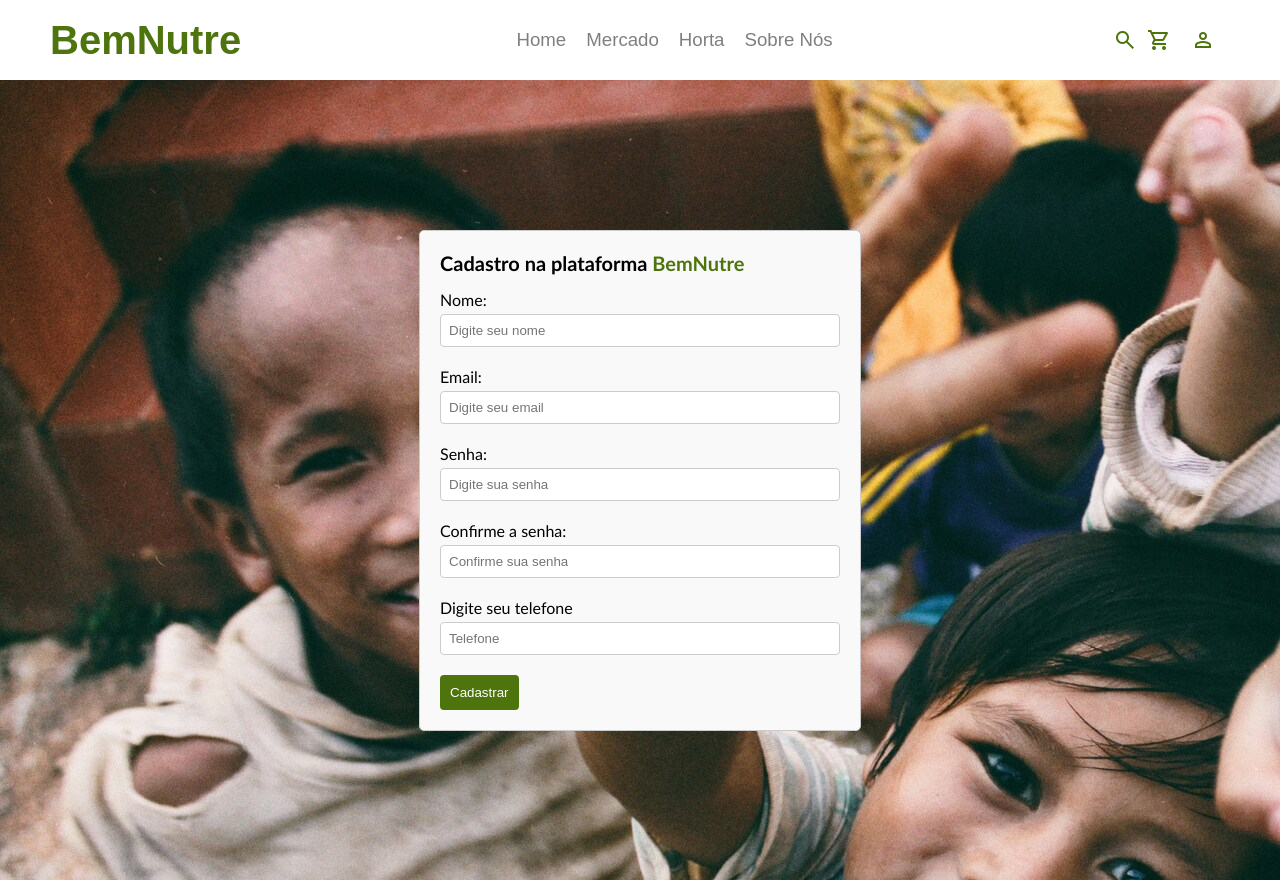
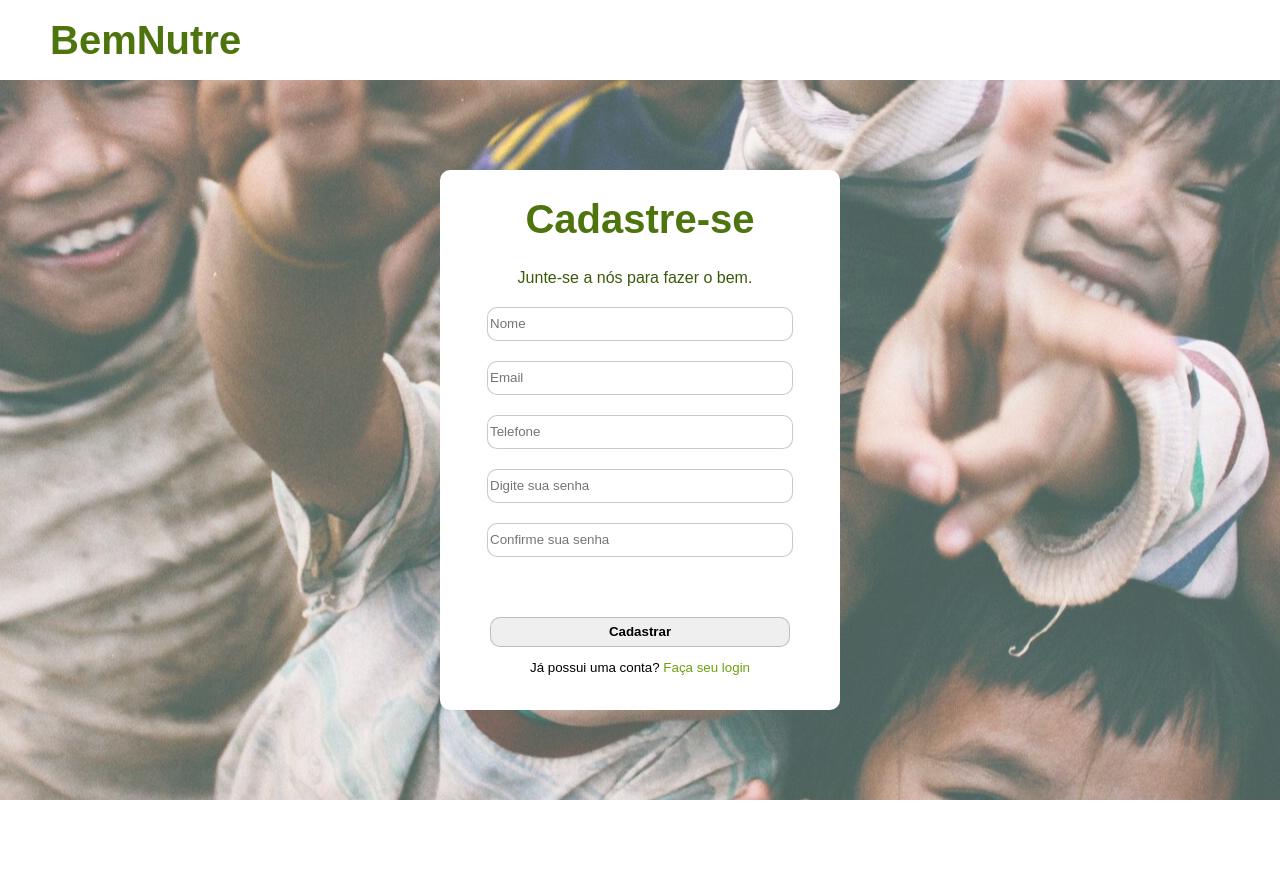
Before and after one commit to rthll/rthll.github.io, a plain HTML site: page register/register.html in a window 1280 px wide. After the commit the page ends 800 px from the top, so only its background shows below. Drawn offline with nearby package versions, Linux system fonts and the light colour scheme.

Commit message:
Inserindo página admin e ajustes na tela de login e cadastro

```diff
--- /dev/null
+++ b/admin/style.css
@@ -0,0 +1,93 @@
+@charset "UTF-8";
+
+body{
+    margin: 0;
+    padding: 0;
+    background-image: url("../assets/imgs/img-5.jpg");
+    background-position: center;
+}
+
+header{
+    display: flex;
+    align-items: center;
+    justify-content: space-between;
+    padding: 0px 50px;
+    height: 10vh;
+    background-color: white;
+}
+
+.title{
+    font-family:"Raleway", sans-serif;
+    color: #4e740d !important;
+    font-weight: bolder;
+    font-size: 30pt;
+    cursor: pointer;
+}
+
+main{
+    display: flex;
+    justify-content: center;
+    align-items: center;
+    flex-direction: column;
+    height: 90vh;
+    max-width: 100vw;
+    background-color: rgba(255, 255, 255, 0.300);
+}
+
+form{
+    display: flex;
+    flex-direction: column;
+    align-items: center;
+    width: 400px;
+    height: 450px;
+    background-color: white;
+    border-radius: 10px;
+}
+
+form > div{
+    display: flex;
+    flex-direction: column;
+}
+
+form > h1 {
+    font-family: "Raleway", sans-serif;
+    color: #4e740d;
+    font-size: 30pt;
+}
+
+input{
+    width: 300px;
+    height: 30px;
+    border: 1px solid rgba(0, 0, 0, 0.212);
+    border-radius: 10px;
+    margin-bottom: 20px;
+}
+
+button{
+    margin-top: 60px;
+    width: 300px;
+    height: 30px;
+    border: 1px solid rgba(0, 0, 0, 0.212);
+    border-radius: 10px;
+    cursor: pointer;
+    font-weight: bold;
+}
+
+.subtitle {
+    position: relative;
+    font-family: "Raleway", sans-serif;
+    font-size: 12pt;
+    color: #3c5a09;
+    margin: 0px 10px 10px 0px;
+    margin-bottom: 20px;
+}
+
+p{
+    font-family: "Raleway", sans-serif;
+    font-size: 10pt;
+}
+
+a{
+    text-decoration: none;
+    color: #6ea10e;
+}
--- a/login/style.css
+++ b/login/style.css
@@ -1,174 +1,93 @@
 @charset "UTF-8";
 
-body {
+body{
     margin: 0;
     padding: 0;
+    background-image: url("../assets/imgs/img-5.jpg");
+    background-position: center;
 }
 
-.dropbtn {
-    color:  #4e740d;
-    border: none;
-}
-
-.dropdown {
-    position: relative;
-    display: inline-block;
-}
-
-.dropdown-content {
-    display: none;
-    position: absolute;
-    min-width: 160px;
-    right: 0;
-    box-shadow: 0px 8px 16px 0px rgba(0,0,0,0.2);
-    z-index: 4;
-    font-family: "Raleway", sans-serif;
-    background-color: white;
-}
-
-.dropdown-content a {
-    padding: 12px 16px;
-    text-decoration: none;
-    display: block;
-    color:  #4e740d;
-}
-
-.dropdown-content a:hover {
-    background-color: #ddd;
-    color: #4e740d;
-}
-
-.dropdown:hover .dropdown-content {display: block;}
-
-
-header {
+header{
     display: flex;
     align-items: center;
     justify-content: space-between;
     padding: 0px 50px;
     height: 10vh;
+    background-color: white;
 }
 
 .title{
     font-family:"Raleway", sans-serif;
-    color:  #4e740d !important;
+    color: #4e740d !important;
     font-weight: bolder;
     font-size: 30pt;
     cursor: pointer;
-    text-decoration: none;
 }
 
-.menu{
-    display: flex;
-    align-items: center;
-    justify-content: center;
-    list-style-type: none;
-    padding: 0;
-}
-
-.menu > li{
-    margin: 10px;
-    text-decoration: none;
-}
-
-.menu > li > a{
-    text-decoration: none;
-    font-family: "Raleway", sans-serif;
-    color: #00000080;
-    font-size: 14pt;
-
-}
-
-.menu > li > a:hover{
-    color:  #4e740d
-
-}
-
-.icons{
-    display: flex;
-    align-items: center;
-    justify-content: space-between;
-}
-
-.material-symbols-outlined{
-    margin: 5px;
-    color:  #4e740d;
-    cursor: pointer;
-    background-color: white;
-    border: none;
-}
-
-.material-symbols-outlined:hover{
-    color: #6ea10e;
-    cursor: pointer;
-}
-
-.divForm {
+main{
     display: flex;
     justify-content: center;
     align-items: center;
-    height: 100vh;
-    margin: 0;
-    font-family: 'Gill Sans', 'Gill Sans MT', Calibri, 'Trebuchet MS', sans-serif;
-    background-image: url(../assets/imgs/img-5.jpg);
+    flex-direction: column;
+    height: 90vh;
+    max-width: 100vw;
+    background-color: rgba(255, 255, 255, 0.300);
 }
 
-.loginAreaText {
-    margin: 0;
-    margin-bottom: 15px;
-    font-size: 20px;
-    font-weight: 800;
+form{
+    display: flex;
+    flex-direction: column;
+    align-items: center;
+    width: 400px;
+    height: 450px;
+    background-color: white;
+    border-radius: 10px;
 }
 
-.loginTextDecoration {
-    color: #4e740d;
+form > div{
+    display: flex;
+    flex-direction: column;
 }
 
-form {
-    width: 80%;
-    max-width: 400px;
-    padding: 20px;
-    border: 1px solid #ccc;
-    border-radius: 5px;
-    background-color: #f9f9f9;
+form > h1 {
+    font-family: "Raleway", sans-serif;
+    color: #4e740d;
+    font-size: 30pt;
 }
 
-.form-group {
+input{
+    width: 300px;
+    height: 30px;
+    border: 1px solid rgba(0, 0, 0, 0.212);
+    border-radius: 10px;
     margin-bottom: 20px;
 }
 
-label {
-    display: block;
-    margin-bottom: 5px;
+button{
+    margin-top: 40px;
+    width: 300px;
+    height: 30px;
+    border: 1px solid rgba(0, 0, 0, 0.212);
+    border-radius: 10px;
+    cursor: pointer;
+    font-weight: bold;
 }
 
-input[type="email"],
-input[type="password"],
-textarea {
-    width: 100%;
-    padding: 8px;
-    border: 1px solid #ccc;
-    border-radius: 4px;
-    box-sizing: border-box;
+.subtitle {
+    position: relative;
+    font-family: "Raleway", sans-serif;
+    font-size: 12pt;
+    color: #3c5a09;
+    margin: 0px 10px 10px 0px;
+    margin-bottom: 20px;
 }
 
-button {
-    padding: 10px;
-    background-color: #4e740d;
-    color: #fff;
-    border: none;
-    border-radius: 4px;
-    cursor: pointer;
+p{
+    font-family: "Raleway", sans-serif;
+    font-size: 10pt;
 }
 
-button:active {
-    transform: scale(0.95);
+a{
+    text-decoration: none;
+    color: #6ea10e;
 }
-
-a {
-    text-decoration: none;
-}
-
-a:hover {
-    color: blue;
-}
--- a/register/register.html
+++ b/register/register.html
@@ -1,64 +1,26 @@
 <!DOCTYPE html>
 <html lang="pt-br">
-    <head>
+<head>
     <meta charset="UTF-8">
     <meta name="viewport" content="width=device-width, initial-scale=1.0">
-    <title>Cadastro BemNutre</title>
     <link rel="shortcut icon" href="../assets/favicons/favicon.ico" type="image/x-icon">
     <link rel="stylesheet" href="style.css">
-    <link rel="stylesheet" href="https://fonts.googleapis.com/css2?family=Material+Symbols+Outlined:opsz,wght,FILL,GRAD@20..48,100..700,0..1,-50..200" />
-    </head>
-    <body>
-      <header>
-        <a class="title" href="../index.html">BemNutre</a>
-        <nav>
-            <ul class="menu">
-                <li><a href="../index.html">Home</a></li>
-                <li><a href="../marketplace/marketplace.html">Mercado</a></li>
-                <li><a href="../garden/garden.html">Horta</a></li>
-                <li><a href="../contact/contact.html">Sobre Nós</a></li>
-            </ul>
-        </nav>
-        <div class="icons">
-            <span class="material-symbols-outlined">search</span>
-            <span class="material-symbols-outlined">shopping_cart</span>
-            <div class="dropdown">
-                <button class="dropbtn material-symbols-outlined">person</button>
-                <div class="dropdown-content">
-                <a href="../login/login.html">Faça Login</a>
-                <a href="../register/register.html">Cadastre-se</a>
-                <a href="../login/login.html">Sair</a>
-                </div>
-            </div>
-        </div>
-    </header>
-    <div class="divForm">
-      <form action="../login/login.html">
-        <p class="loginAreaText">
-          Cadastro na plataforma <span class="loginTextDecoration">BemNutre</span>
-        </p>
-          <div class="form-group">
-              <label for="name">Nome:</label>
-              <input type="text" class="form-control" id="name" placeholder="Digite seu nome">
-            </div>
-          <div class="form-group">
-            <label for="email">Email:</label>
-            <input type="email" class="form-control" id="email" aria-describedby="emailHelp" placeholder="Digite seu email">
-          </div>
-          <div class="form-group">
-              <label for="password">Senha:</label>
-              <input type="password" class="form-control" id="password" placeholder="Digite sua senha">
-            </div>
-            <div class="form-group">
-              <label for="password2">Confirme a senha:</label>
-              <input type="password" class="form-control" id="password2" placeholder="Confirme sua senha">
-            </div>
-          <div class="form-group">
-              <label for="tel">Digite seu telefone</label>
-              <input type="tel" class="form-control" id="tel" placeholder="Telefone">
-            </div>
-          <button type="submit" class="button">Cadastrar</button>
+    <title>BemNutre | Cadastre-se</title>
+</head>
+<body>
+    <header><h1 class="title">BemNutre</h1></header>
+    <main>
+        <form action="../index.html">
+            <h1>Cadastre-se</h1>
+            <p class="subtitle">Junte-se a nós para fazer o bem.</p>
+            <input type="text" name="name" id="name" placeholder="Nome" minlength="3" required>
+            <input type="email" name="email" id="email" placeholder="Email" pattern="\b[\w\.-]+@[\w\.-]+\.\w{2,4}\b" required>
+            <input type="tel" name="phone" id="phone" placeholder="Telefone" min="0" max="110">
+            <input type="password" name="password" id="password" placeholder="Digite sua senha" minlength="8" maxlength="30" required>
+            <input type="password" name="password" id="password" placeholder="Confirme sua senha" minlength="8" maxlength="30" required>
+            <button type="submit">Cadastrar</button>
+            <p>Já possui uma conta? <a href="../login/login.html">Faça seu login</a></p>
         </form>
-    </div>
-    </body>
+    </main>
+</body>
 </html>
--- a/register/style.css
+++ b/register/style.css
@@ -1,49 +1,30 @@
+
 @charset "UTF-8";
 
-body {
+body{
     margin: 0;
     padding: 0;
+    background-image: url("../assets/imgs/img-5.jpg");
+    background-position: center;
 }
 
-.dropbtn {
-    color:  #4e740d;
-    border: none;
+main{
+    display: flex;
+    justify-content: center;
+    align-items: center;
+    flex-direction: column;
+    height: 90vh;
+    width: 100vw;
+    background-color: rgba(255, 255, 255, 0.300);
 }
 
-
-.dropdown {
-    position: relative;
-    display: inline-block;
-}
-
-.dropdown-content {
-    display: none;
-    position: absolute;
-    min-width: 160px;
-    right: 0;
-    box-shadow: 0px 8px 16px 0px rgba(0,0,0,0.2);
-    z-index: 4;
-    font-family: "Raleway", sans-serif;
-    background-color: white;
-}
-
-.dropdown-content a {
-    padding: 12px 16px;
-    text-decoration: none;
-    display: block;
-    color:  #4e740d;
-}
-
-.dropdown-content a:hover {background-color: #ddd;}
-
-.dropdown:hover .dropdown-content {display: block;}
-
-header {
+header{
     display: flex;
     align-items: center;
     justify-content: space-between;
     padding: 0px 50px;
     height: 10vh;
+    background-color: white;
 }
 
 .title{
@@ -52,123 +33,63 @@ header {
     font-weight: bolder;
     font-size: 30pt;
     cursor: pointer;
-    text-decoration: none;
 }
 
-.menu{
+
+form{
     display: flex;
+    flex-direction: column;
     align-items: center;
-    justify-content: center;
-    list-style-type: none;
-    padding: 0;
+    width: 400px;
+    height: 540px;
+    background-color: white;
+    border-radius: 10px;
 }
 
-.menu > li{
-    margin: 10px;
-    text-decoration: none;
+form > div{
+    display: flex;
+    flex-direction: column;
 }
 
-.menu > li > a{
-    text-decoration: none;
+form > h1 {
     font-family: "Raleway", sans-serif;
-    color: #00000080;
-    font-size: 14pt;
-
+    color: #4e740d;
+    font-size: 30pt;
 }
 
-.menu > li > a:hover{
-    color:  #4e740d
-
-}
-
-.icons{
-    display: flex;
-    align-items: center;
-    justify-content: space-between;
-}
-
-.material-symbols-outlined{
-    margin: 5px;
-    color:  #4e740d;
-    cursor: pointer;
-    background-color: white;
-    border: none;
-}
-
-.material-symbols-outlined:hover{
-    color: #6ea10e;
-    cursor: pointer;
-}
-
-.divForm {
-    display: flex;
-    justify-content: center;
-    align-items: center;
-    height: 100vh;
-    margin: 0;
-    font-family: 'Gill Sans', 'Gill Sans MT', Calibri, 'Trebuchet MS', sans-serif;
-    background-image: url(../assets/imgs/img-5.jpg);
-}
-
-header{
-    display: flex;
-    align-items: center;
-    justify-content: space-between;
-    padding: 0px 50px;
-    height: 10vh;
-}
-
-.loginAreaText {
-    margin: 0;
-    margin-bottom: 15px;
-    font-size: 20px;
-    font-weight: 800;
-}
-
-.loginTextDecoration {
-    color: #4e740d;
-}
-
-form {
-    width: 80%;
-    max-width: 400px;
-    padding: 20px;
-    border: 1px solid #ccc;
-    border-radius: 5px;
-    background-color: #f9f9f9;
-}
-
-.form-group {
+input{
+    width: 300px;
+    height: 30px;
+    border: 1px solid rgba(0, 0, 0, 0.212);
+    border-radius: 10px;
     margin-bottom: 20px;
 }
 
-label {
-    display: block;
-    margin-bottom: 5px;
+button{
+    margin-top: 40px;
+    width: 300px;
+    height: 30px;
+    border: 1px solid rgba(0, 0, 0, 0.212);
+    border-radius: 10px;
+    cursor: pointer;
+    font-weight: bold;
 }
 
-input[type="text"],
-input[type="email"],
-input[type="password"],
-input[type="password"],
-input[type="tel"],
-textarea {
-    width: 100%;
-    padding: 8px;
-    border: 1px solid #ccc;
-    border-radius: 4px;
-    box-sizing: border-box;
+.subtitle {
+    position: relative;
+    font-family: "Raleway", sans-serif;
+    font-size: 12pt;
+    color: #3c5a09;
+    margin: 0px 10px 10px 0px;
+    margin-bottom: 20px;
 }
 
-button {
-    padding: 10px;
-    background-color: #4e740d;
-    color: #fff;
-    border: none;
-    border-radius: 4px;
-    cursor: pointer;
+p{
+    font-family: "Raleway", sans-serif;
+    font-size: 10pt;
 }
 
-button:active {
-    transform: scale(0.95);
+a{
+    text-decoration: none;
+    color: #6ea10e;
 }
```
Also changed, not shown: admin/admin.html (added, +23 -0 lines), index.html (+1 -0 lines), login/login.html (+10 -44 lines).
